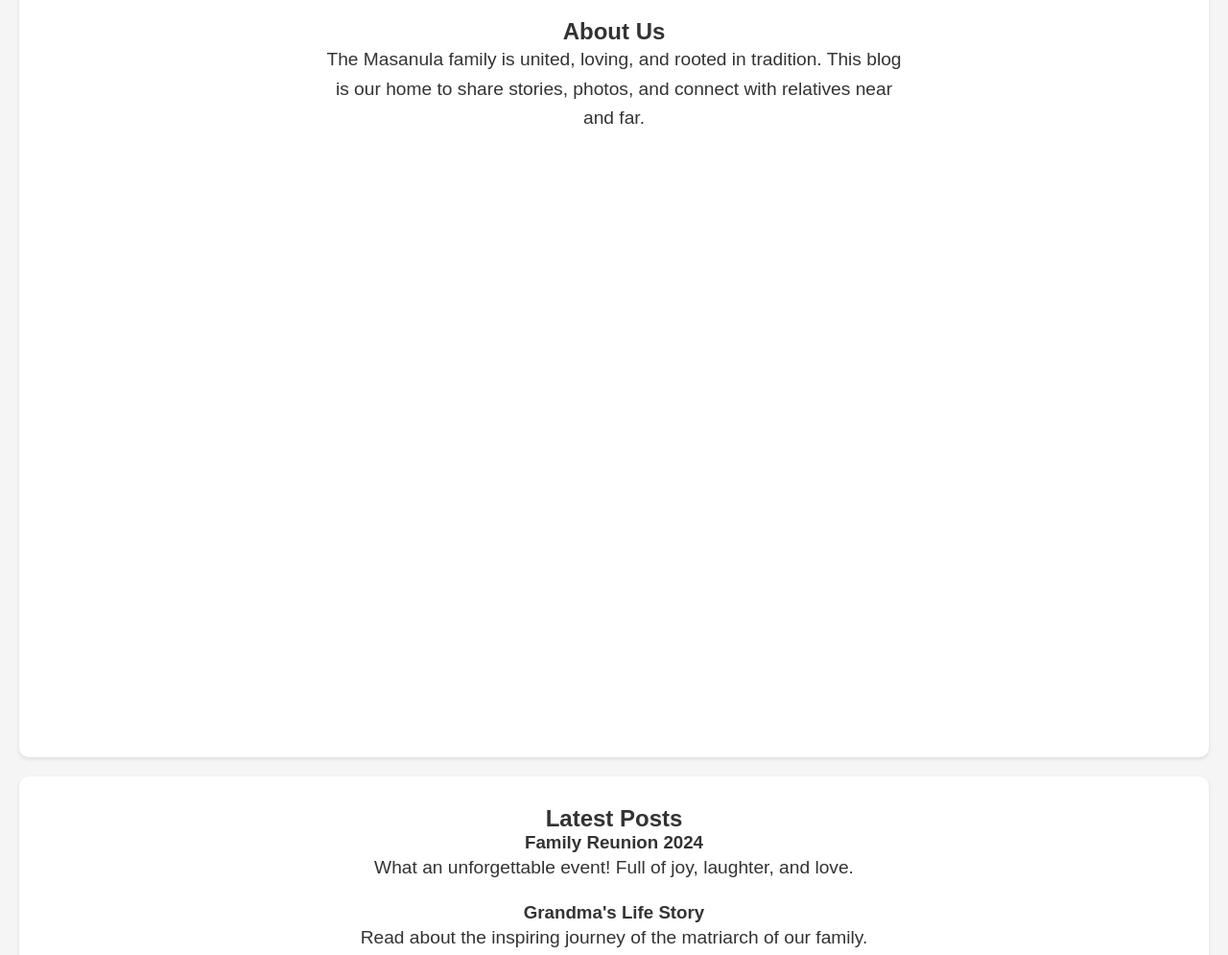
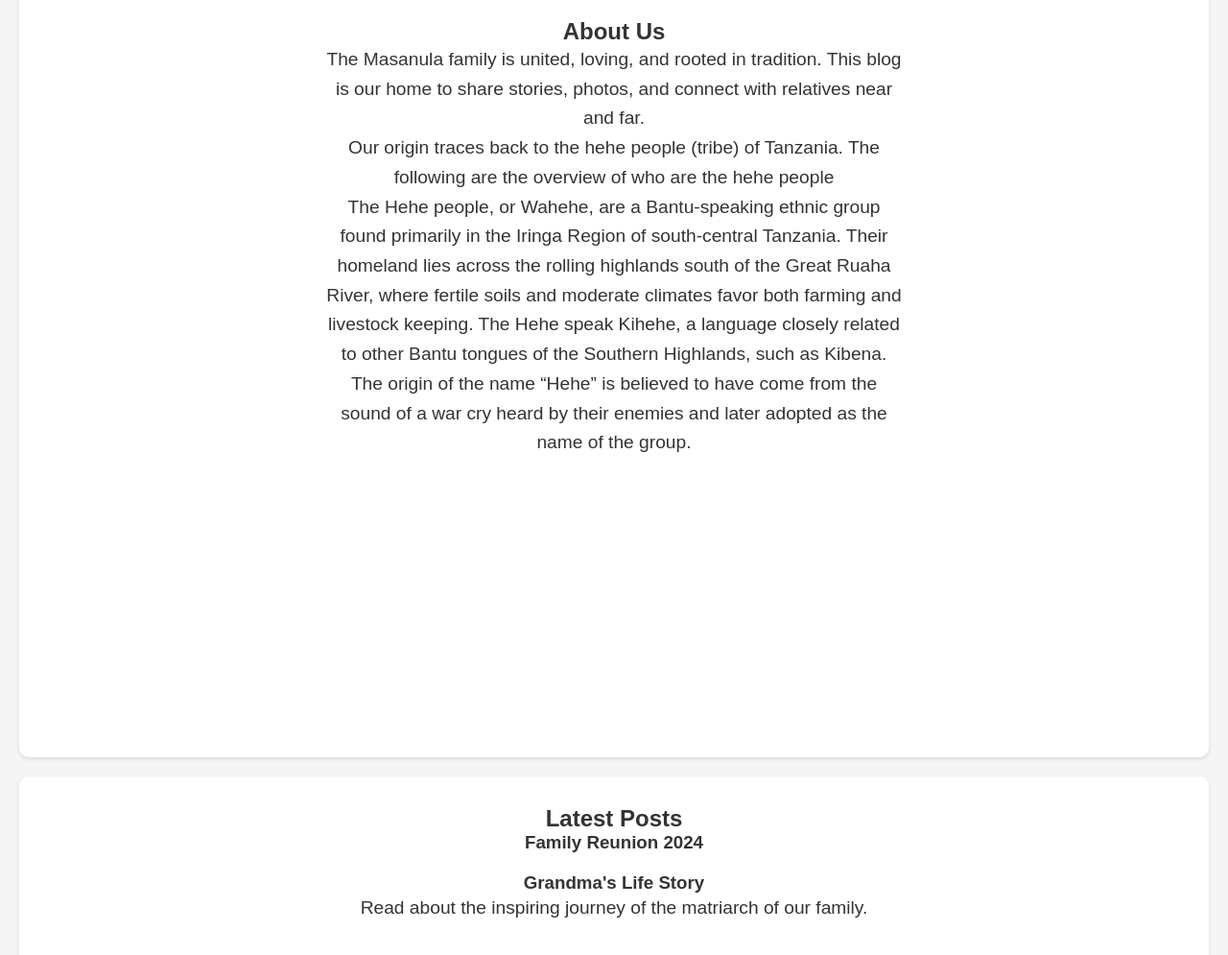
Before and after one commit to Kerryagrey04/animatedfamilyweb, a plain HTML site: page index.html in a window 1280 px wide. Shown: the part 960-1955 px from the top of the page at 96% size. Drawn offline with Linux system fonts and the light colour scheme.

Commit message:
Enhance About Us section with Hehe people details
Added information about the Hehe people, their origin, and cultural context.

```diff
--- a/index.html
+++ b/index.html
@@ -31,13 +31,17 @@
   <section class="about">
     <h2>About Us</h2>
     <p>The Masanula family is united, loving, and rooted in tradition. This blog is our home to share stories, photos, and connect with relatives near and far.</p>
+    <p>Our origin traces back to the hehe people (tribe) of Tanzania. The following are the overview of who are the hehe people</p>
+    <p>The Hehe people, or Wahehe, are a Bantu-speaking ethnic group found primarily in the Iringa Region of south-central Tanzania.
+      Their homeland lies across the rolling highlands south of the Great Ruaha River, where fertile soils and moderate climates favor both farming and livestock keeping.
+      The Hehe speak Kihehe, a language closely related to other Bantu tongues of the Southern Highlands, such as Kibena.
+      The origin of the name “Hehe” is believed to have come from the sound of a war cry heard by their enemies and later adopted as the name of the group.</p>
   </section>
 
   <section class="blog-posts">
     <h2>Latest Posts</h2>
     <article>
       <h3>Family Reunion 2024</h3>
-      <p>What an unforgettable event! Full of joy, laughter, and love.</p>
     </article>
     <article>
       <h3>Grandma's Life Story</h3>
```
